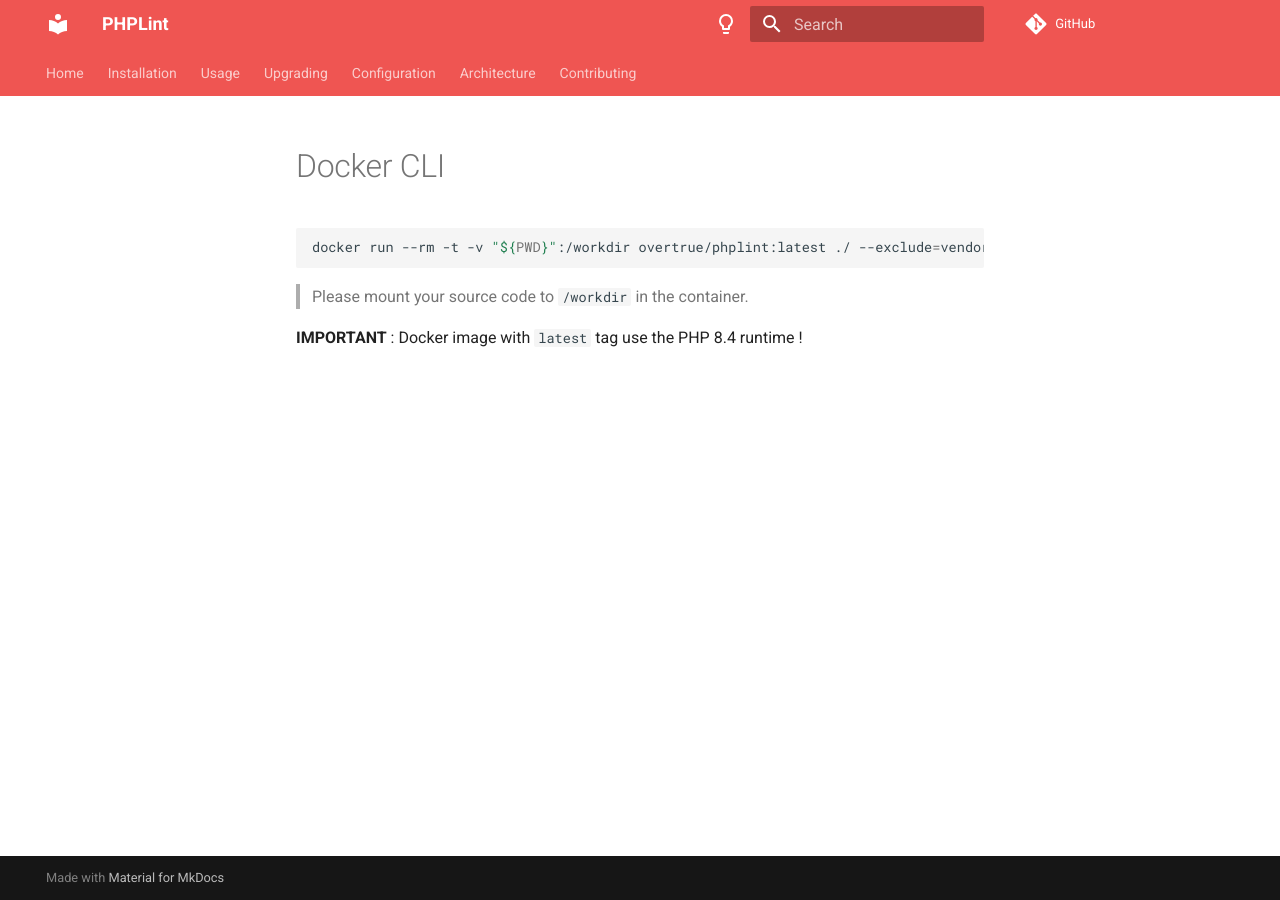
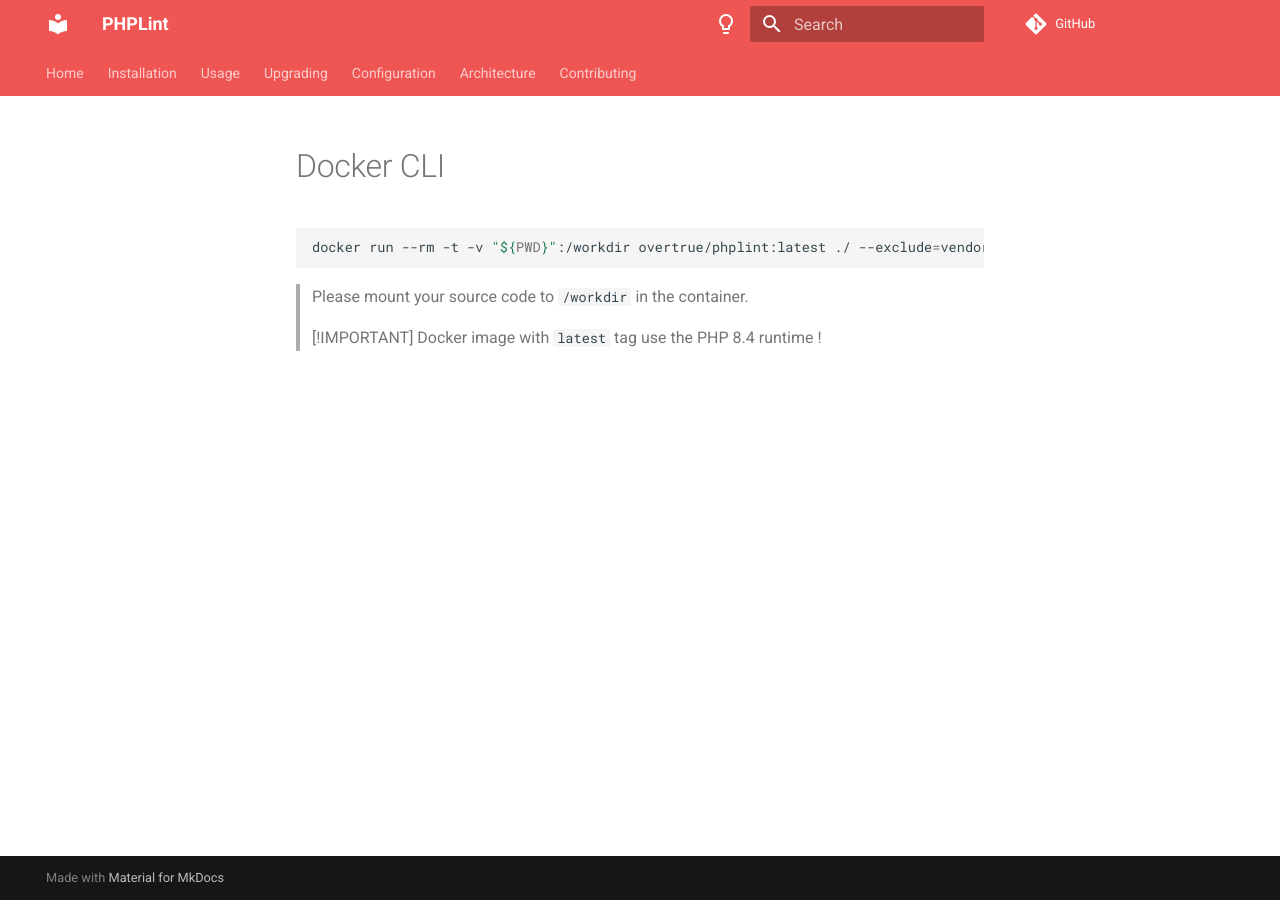
Before and after one commit to overtrue/phplint, an MkDocs documentation site: the page built from docs/usage/docker.md, in a window 1280 px wide. Built offline with MkDocs 1.6.1 and Material for MkDocs 9.7.7, drawn with Linux system fonts in a browser that asks for light colours; comment, search, counter and statistics services are not loaded.

Commit message:
uses admonitions syntax for GH

```diff
--- a/docs/usage/docker.md
+++ b/docs/usage/docker.md
@@ -6,4 +6,5 @@ docker run --rm -t -v "${PWD}":/workdir overtrue/phplint:latest ./ --exclude=ven
 
 > Please mount your source code to `/workdir` in the container.
 
-**IMPORTANT** : Docker image with `latest` tag use the PHP 8.4 runtime !
+> [!IMPORTANT]
+> Docker image with `latest` tag use the PHP 8.4 runtime !
```
Also changed, not shown: docs/architecture/extension.md (+2 -1 lines).
